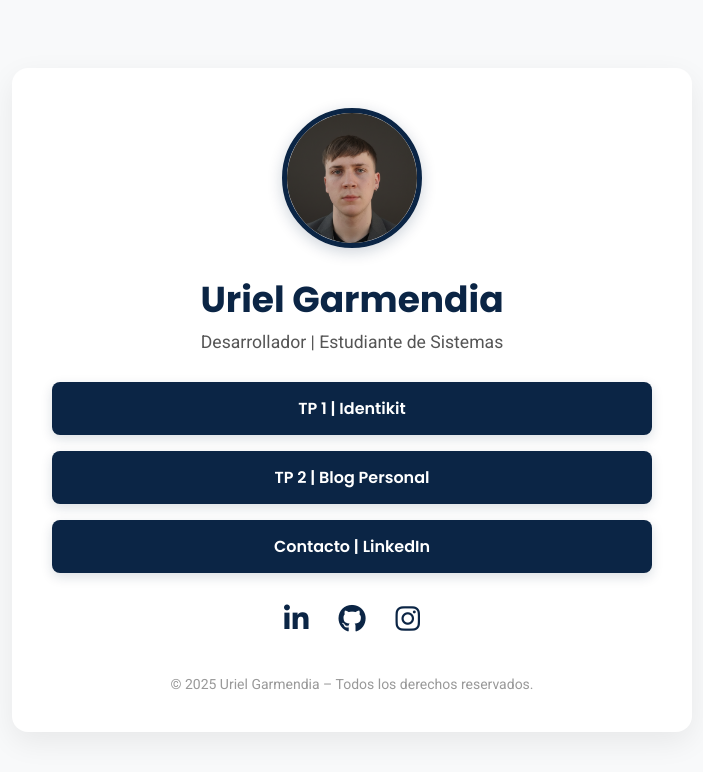
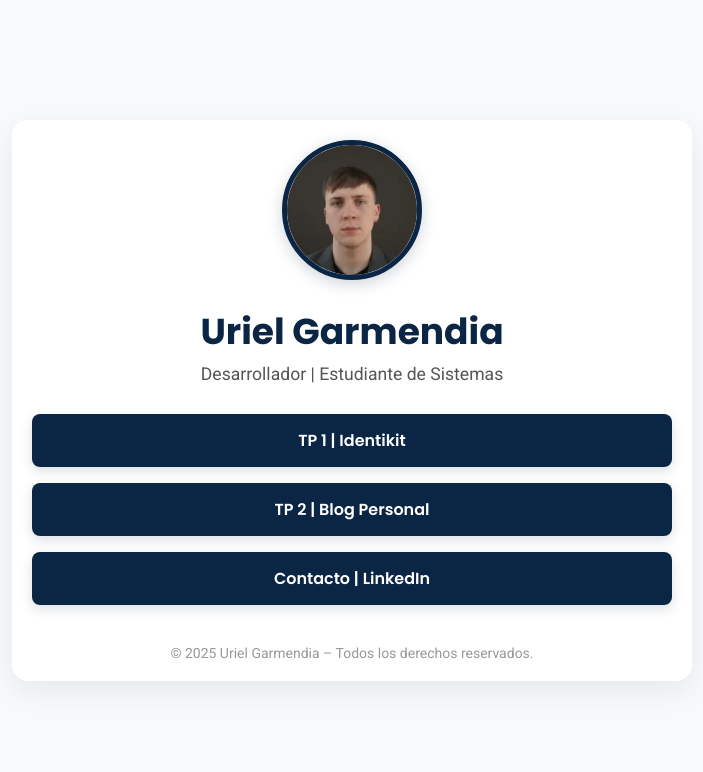
Before and after one commit to UrielGarmendia/linktree, a plain HTML site: page index.html in a window 1280 px wide. Shown: the whole page, without its empty margins (288-991 px from the left). Drawn offline with Linux system fonts and the light colour scheme.

Commit message:
corregí el diseño

```diff
--- a/index.html
+++ b/index.html
@@ -20,11 +20,12 @@
     />
 
     <link rel="icon" href="favicon.png" type="image/png" />
+    <link rel="preload" href="./foto-mia.webp" as="image" />
   </head>
   <body>
     <div class="perfil-container">
       <header>
-        <img src="foto-mia.png" alt="Foto de perfil" class="perfil-imagen" />
+        <img src="foto-mia.webp" alt="Foto de perfil" class="perfil-imagen" />
 
         <h1>Uriel Garmendia</h1>
         <h2>Desarrollador | Estudiante de Sistemas</h2>
@@ -65,7 +66,7 @@
         </ul>
       </main>
 
-      <section class="redes-sociales">
+      <!-- <section class="redes-sociales">
         <ul>
           <li>
             <a
@@ -98,7 +99,7 @@
             </a>
           </li>
         </ul>
-      </section>
+      </section> -->
 
       <footer>
         <p>© 2025 Uriel Garmendia – Todos los derechos reservados.</p>
--- a/styles.css
+++ b/styles.css
@@ -1,60 +1,51 @@
-/* --- IMPORTACIÓN DE FUENTES --- */
-/*
-  Poppins: para títulos y botones (más presencia)
-  Roboto: para texto de cuerpo (más legible)
-*/
 @import url("https://fonts.googleapis.com/css2?family=Poppins:wght@600;700&family=Roboto:wght@400;500&display=swap");
 
-/* --- VARIABLES DE COLOR (Opcional, pero buena práctica) --- */
 :root {
-  --color-primario: #0b2545; /* Azul oscuro solicitado */
-  --color-primario-hover: #1a4a8a; /* Un tono más claro para hover */
-  --color-fondo: #f8f9fa; /* Fondo gris muy claro */
+  --color-primario: #0b2545;
+  --color-primario-hover: #1a4a8a;
+  --color-fondo: #f8f9fa;
   --color-blanco: #ffffff;
   --color-texto: #333333;
   --color-subtexto: #555555;
   --color-footer: #999999;
 }
 
-/* --- RESETEO Y ESTILOS GLOBALES --- */
 *,
 *::before,
 *::after {
-  box-sizing: border-box; /* Asegura que padding/border no afecten el tamaño total */
+  box-sizing: border-box;
   margin: 0;
   padding: 0;
 }
 
 html {
-  font-size: 16px; /* Base para tamaños rem */
+  font-size: 16px;
 }
 
 body {
-  font-family: "Roboto", sans-serif; /* Fuente por defecto */
+  font-family: "Roboto", sans-serif;
   background-color: var(--color-fondo);
   color: var(--color-texto);
-
-  /* Centrado de contenido con Flexbox */
+  height: 100%;
+  overflow-y: hidden;
   display: flex;
   justify-content: center;
   align-items: center;
-  min-height: 100vh; /* Asegura que ocupe toda la altura */
-  padding: 20px; /* Espacio en los bordes en móviles */
+  min-height: 100vh;
+  padding: 20px;
 }
 
-/* --- CONTENEDOR PRINCIPAL --- */
 .perfil-container {
   width: 100%;
-  max-width: 680px; /* Ancho máximo en escritorio */
-  margin: 20px auto;
-  padding: 40px;
+  max-width: 680px;
+  /* margin: 20px auto; */
+  padding: 20px;
   background-color: var(--color-blanco);
   border-radius: 16px;
   box-shadow: 0 10px 30px rgba(0, 0, 0, 0.07);
-  text-align: center; /* Centra todo el contenido interno */
+  text-align: center;
 }
 
-/* --- ENCABEZADO (Foto, Nombre, Título) --- */
 header {
   margin-bottom: 30px;
 }
@@ -62,8 +53,8 @@ header {
 .perfil-imagen {
   width: 140px;
   height: 140px;
-  border-radius: 50%; /* Círculo perfecto */
-  object-fit: cover; /* Evita que la imagen se distorsione */
+  border-radius: 50%;
+  object-fit: cover;
   border: 5px solid var(--color-primario);
   margin-bottom: 20px;
   box-shadow: 0 4px 15px rgba(11, 37, 69, 0.2);
@@ -72,7 +63,7 @@ header {
 h1 {
   font-family: "Poppins", sans-serif;
   font-weight: 700;
-  font-size: 2.25rem; /* 36px */
+  font-size: 2.25rem;
   color: var(--color-primario);
   margin-bottom: 5px;
 }
@@ -80,7 +71,7 @@ h1 {
 h2 {
   font-family: "Roboto", sans-serif;
   font-weight: 400;
-  font-size: 1.1rem; /* 17.6px */
+  font-size: 1.1rem;
   color: var(--color-subtexto);
   margin-bottom: 15px;
 }
@@ -91,30 +82,26 @@ h2 {
   color: var(--color-subtexto);
 }
 
-/* --- SECCIÓN DE ENLACES (Botones) --- */
 .seccion-enlaces ul {
-  list-style: none; /* Quita los puntos de la lista */
+  list-style: none;
 }
 
 .seccion-enlaces li {
-  margin-bottom: 16px; /* Espacio entre botones */
+  margin-bottom: 16px;
 }
 
 .enlace-boton {
-  /* Diseño de botón */
   display: block;
   background-color: var(--color-primario);
   color: var(--color-blanco);
-  padding: 14px 24px; /* Padding solicitado */
-  border-radius: 8px; /* Bordes redondeados */
-  text-decoration: none; /* Quita el subrayado */
+  padding: 14px 24px;
+  border-radius: 8px;
+  text-decoration: none;
 
-  /* Tipografía */
   font-family: "Poppins", sans-serif;
   font-weight: 600;
   font-size: 1rem;
 
-  /* Transición suave */
   transition: all 0.3s ease;
 
   box-shadow: 0 4px 12px rgba(11, 37, 69, 0.15);
@@ -122,50 +109,46 @@ h2 {
 
 .enlace-boton:hover {
   background-color: var(--color-primario-hover);
-  transform: translateY(-3px); /* Efecto de "levantarse" */
+  transform: translateY(-3px);
   box-shadow: 0 6px 20px rgba(11, 37, 69, 0.2);
 }
 
-/* --- SECCIÓN REDES SOCIALES (Íconos) --- */
-.redes-sociales ul {
+/* .redes-sociales ul {
   list-style: none;
   display: flex;
   justify-content: center;
-  gap: 30px; /* Espacio entre íconos */
+  gap: 30px;
   margin-top: 30px;
 }
 
 .redes-sociales a {
   color: var(--color-primario);
-  font-size: 1.75rem; /* Tamaño de íconos */
+  font-size: 1.75rem;
   text-decoration: none;
   transition: all 0.3s ease;
 }
 
 .redes-sociales a:hover {
   color: var(--color-primario-hover);
-  transform: scale(1.15); /* Aumenta tamaño al pasar el mouse */
-}
+  transform: scale(1.15);
+} */
 
-/* --- PIE DE PÁGINA --- */
 footer {
   margin-top: 40px;
 }
 
 footer p {
-  font-size: 0.875rem; /* 14px */
+  font-size: 0.875rem;
   color: var(--color-footer);
 }
 
-/* --- DISEÑO RESPONSIVE (Móviles) --- */
-/* Estilos para pantallas de menos de 768px (móviles y tablets pequeñas) */
 @media (max-width: 767px) {
   body {
-    padding: 15px; /* Menos espacio en bordes de móvil */
+    padding: 15px;
   }
 
   .perfil-container {
-    padding: 25px; /* Menos padding interno en la tarjeta */
+    padding: 25px;
   }
 
   .perfil-imagen {
@@ -174,7 +157,7 @@ footer p {
   }
 
   h1 {
-    font-size: 1.8rem; /* 28.8px */
+    font-size: 1.8rem;
   }
 
   h2 {
@@ -187,7 +170,7 @@ footer p {
   }
 
   .redes-sociales a {
-    font-size: 1.5rem; /* Íconos un poco más pequeños */
+    font-size: 1.5rem;
   }
 
   footer p {
```
Also changed, not shown: foto-mia.webp (added).
